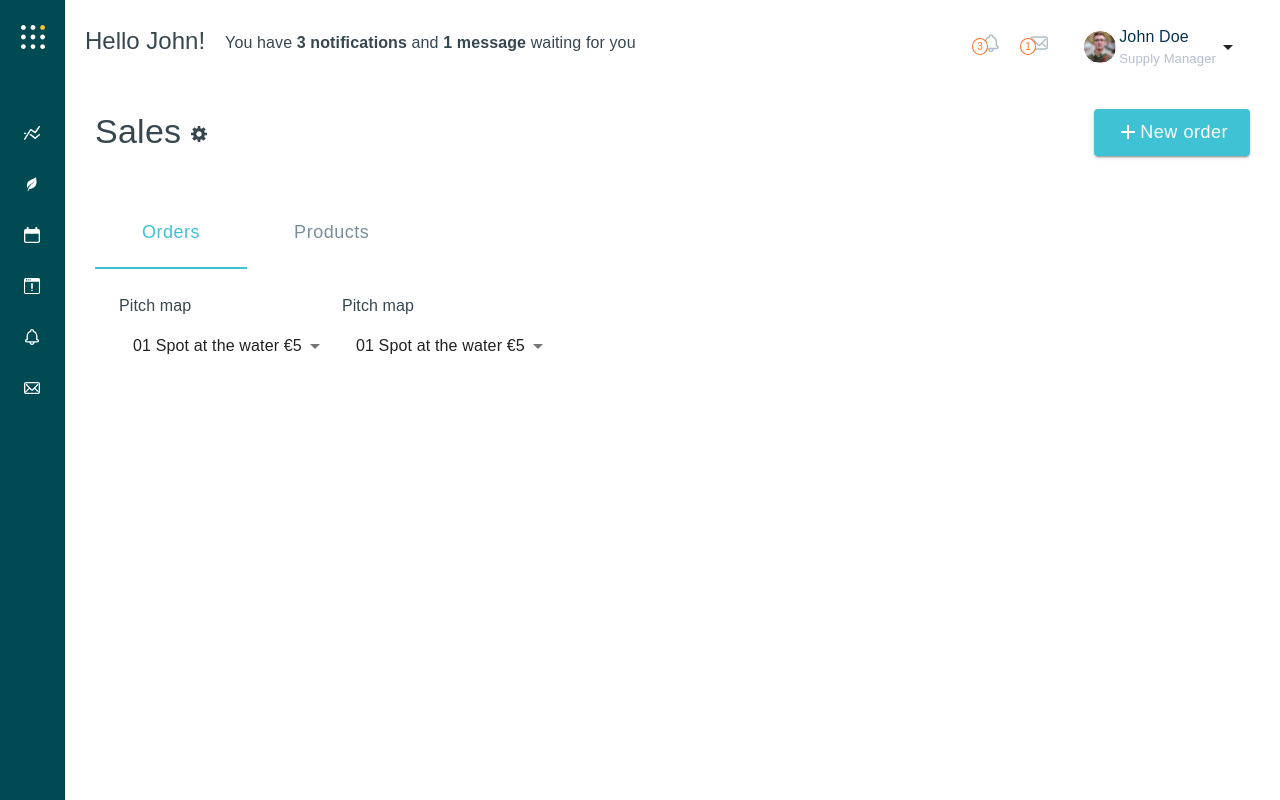
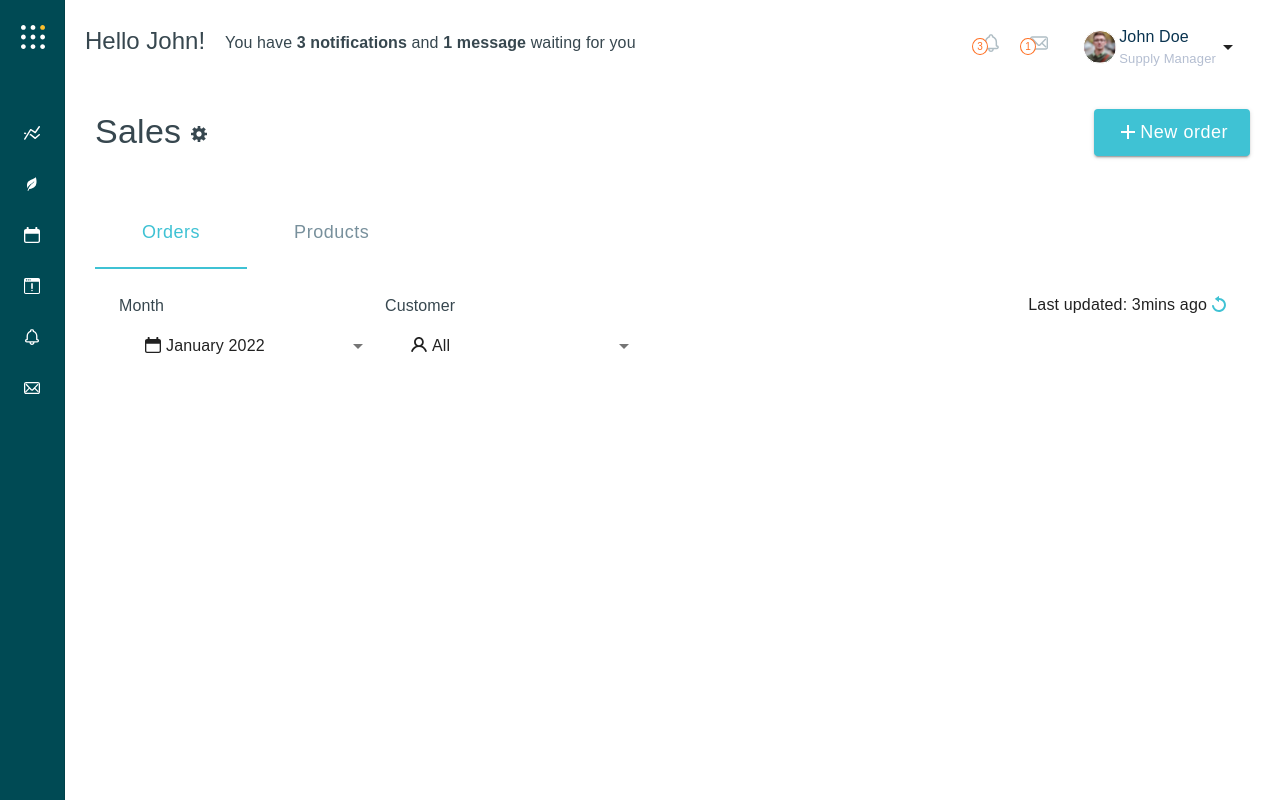
Before and after one commit to vasilis-lts/xfresh-admin, a React (Create React App) app: page / in a window 1280 px wide. Built offline with nearby package versions, Linux system fonts and the light colour scheme; a web font is replaced by a local one.

Commit message:
added selectors

```diff
--- a/src/App.scss
+++ b/src/App.scss
@@ -27,8 +27,20 @@ html,body {
 h5{font-size: 24px;}
 
 .flex{display: flex;}
+.flex-center-x{display: flex;justify-content: center;}
+.flex-center-y{display: flex;align-items: center;}
+.flex-center-xy{display: flex;align-items: center;justify-content: center;}
+.flex-jcsb{display: flex;justify-content: space-between;}
 .flex-col{display: flex;flex-direction: column;}
+.flex-reverse{display: flex;flex-direction: row-reverse;}
+.flex1{flex: 1;}
+
+
+.jcsb{justify-content: space-between;}
+
 .text-primary-color{color:#37474F}
+
+.w100{width: 100%;}
 
  //////////////////////////
  // COMPONENTS / overrides
@@ -75,3 +87,8 @@ h5{font-size: 24px;}
 .MuiSelect-select.MuiSelect-outlined::after{
  border-color: #fff;
 }
+
+// menu item
+.MuiList-root svg{
+  margin-right: 5px;
+}
--- a/src/components/Orders.tsx
+++ b/src/components/Orders.tsx
@@ -1,6 +1,9 @@
 import styled from "@emotion/styled";
 import { Box, MenuItem, Select, Typography } from "@mui/material";
 import { outlinedInputClasses } from "@mui/material/OutlinedInput";
+import { ReactComponent as CalendarIcon } from '../assets/icons/calendar.svg';
+import { ReactComponent as UserIcon } from '../assets/icons/user.svg';
+import { ReactComponent as ResetIcon } from '../assets/icons/reset.svg';
 
 export default function Orders() {
 
@@ -8,6 +11,18 @@ export default function Orders() {
 
     '& .MuiSelect-select': {
       borderColor: "#fff",
+      width: 200,
+      paddingLeft: 26,
+      display: "flex",
+      alignItems: "center",
+    },
+    '& .MuiSelect-select svg': {
+      marginTop: -2,
+      marginRight: 5
+    },
+
+    '& .MuiList-root svg': {
+      marginRight: 5
     },
     select: {
       '&:before': {
@@ -35,25 +50,12 @@ export default function Orders() {
   return (
     <OrdersContainer className="flex-col">
 
-      <Box className="flex">
+      <Box className="flex-center-y jcsb">
+
+        <Box className="flex order-select w100">
 
           <Box className="flex-col" sx={{ marginRight: 1 }}>
-          <Typography variant='subtitle2' className='label' >Pitch map</Typography>
-          <StyledSelect
-            labelId="demo-simple-select-label"
-            id="demo-simple-select"
-            className="w100 text-center"
-            value={1}
-          // onChange={handleChange}
-          >
-            <MenuItem value={1}>------ Select Pitch ------</MenuItem>
-            <MenuItem value={"1"}>01 Spot at the water €5</MenuItem>
-            <MenuItem value={"2"}>02 Spot in the corner with lots of privacy €2</MenuItem>
-          </StyledSelect>
-        </Box>
-
-        <Box className="flex-col">
-          <Typography variant='subtitle2' className='label'>Pitch map</Typography>
+            <Typography variant='subtitle2' className='label' >Month</Typography>
             <StyledSelect
               labelId="demo-simple-select-label"
               id="demo-simple-select"
@@ -61,10 +63,31 @@ export default function Orders() {
               value={1}
             // onChange={handleChange}
             >
-            <MenuItem value={1}>------ Select Pitch ------</MenuItem>
-            <MenuItem value={"1"}>01 Spot at the water €5</MenuItem>
-            <MenuItem value={"2"}>02 Spot in the corner with lots of privacy €2</MenuItem>
+              <MenuItem value={"1"}><CalendarIcon /> January 2022</MenuItem>
+              <MenuItem value={"2"}><CalendarIcon /> February 2022</MenuItem>
+              <MenuItem value={"3"}><CalendarIcon /> March 2022</MenuItem>
             </StyledSelect>
+          </Box>
+
+          <Box className="flex-col">
+            <Typography variant='subtitle2' className='label'>Customer</Typography>
+            <StyledSelect
+              labelId="demo-simple-select-label"
+              id="demo-simple-select"
+              className="text-center"
+              value={1}
+            // onChange={handleChange}
+            >
+              <MenuItem value={"1"}><UserIcon /> All</MenuItem>
+              <MenuItem value={"2"}><UserIcon /> Customer 1</MenuItem>
+              <MenuItem value={"3"}><UserIcon /> Customer 2</MenuItem>
+            </StyledSelect>
+          </Box>
+
+          <Box className="flex-reverse flex1 last-updated">
+            <ResetIcon style={{ color: "#3FC2D4", marginTop: 3, marginLeft: 3, cursor: "pointer" }} /> Last updated: 3mins ago
+          </Box>
+
         </Box>
 
       </Box>
--- a/src/components/SidebarLayout.tsx
+++ b/src/components/SidebarLayout.tsx
@@ -324,7 +324,7 @@ export default function SidebarLayout() {
               <Orders />
             </TabPanel>
             <TabPanel value={value} index={1}>
-              Item Two
+              Products (under development)
             </TabPanel>
 
           </Box>
```
Also changed, not shown: src/assets/icons/reset.svg, src/assets/icons/user.svg. Lines whose indentation alone changed are shown as unchanged.
